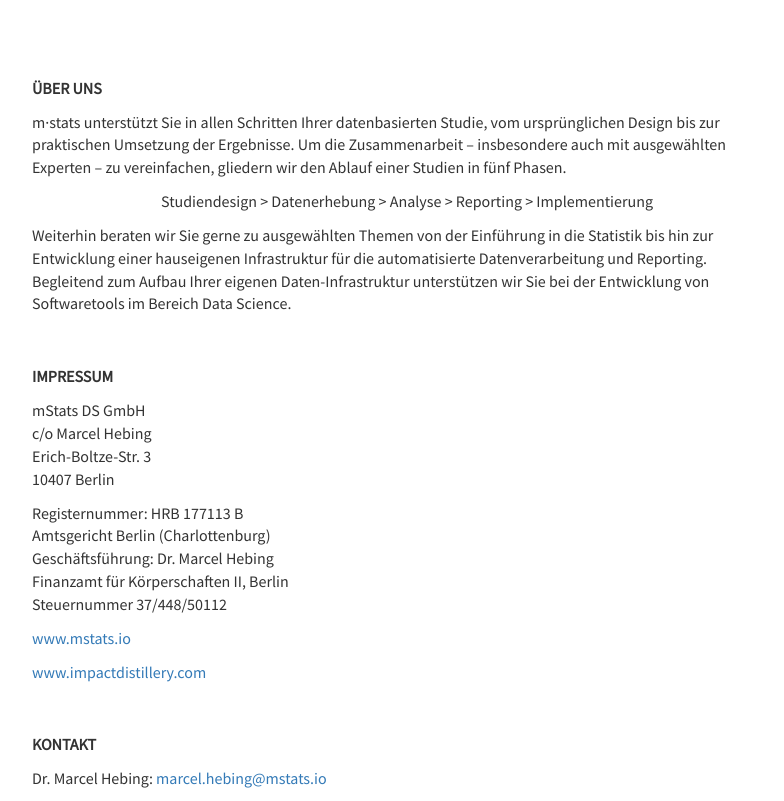
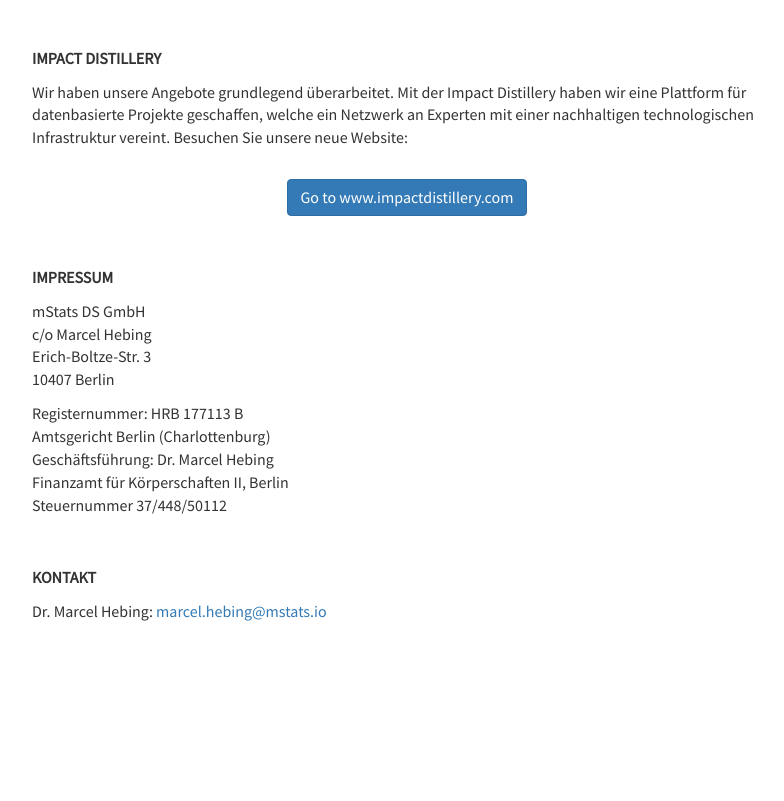
Before and after one commit to mstats/mstats.github.io, a plain HTML site: page index.html in a window 1280 px wide. Shown: the part 137-938 px from the top of the page, without its empty margins (233-1017 px from the left). After the commit the page ends 800 px from the top, so only its background shows below. Drawn offline with nearby package versions, Linux system fonts and the light colour scheme.

Commit message:
Update mstats.io

```diff
--- a/index.html
+++ b/index.html
@@ -27,10 +27,9 @@
           <img src="img/mstats-logo.png" alt="m·stats" class="img-responsive">
         </div>
         <div class="col-md-8 col-md-offset-2">
-          <p style="margin-top: 80px;"><b>ÜBER UNS</b></p>
-          <p>m·stats unterstützt Sie in allen Schritten Ihrer datenbasierten Studie, vom ursprünglichen Design bis zur praktischen Umsetzung der Ergebnisse. Um die Zusammenarbeit – insbesondere auch mit ausgewählten Experten – zu vereinfachen, gliedern wir den Ablauf einer Studien in fünf Phasen.</p>
-          <p class="text-center">Studiendesign > Datenerhebung > Analyse > Reporting > Implementierung</p>
-          <p>Weiterhin beraten wir Sie gerne zu ausgewählten Themen von der Einführung in die Statistik bis hin zur Entwicklung einer hauseigenen Infrastruktur für die automatisierte Datenverarbeitung und Reporting. Begleitend zum Aufbau Ihrer eigenen Daten-Infrastruktur unterstützen wir Sie bei der Entwicklung von Softwaretools im Bereich Data Science.</p>
+          <p style="margin-top: 50px;"><b>IMPACT DISTILLERY</b></p>
+          <p>Wir haben unsere Angebote grundlegend überarbeitet. Mit der Impact Distillery haben wir eine Plattform für datenbasierte Projekte geschaffen, welche ein Netzwerk an Experten mit einer nachhaltigen technologischen Infrastruktur vereint. Besuchen Sie unsere neue Website:</p>
+          <p class="text-center" style="margin-top: 30px"><a class="btn btn-primary" href="https://www.impactdistillery.com">Go to www.impactdistillery.com</a></p>
           <p style="margin-top: 50px;"><b>IMPRESSUM</b></p>
           <p>
             mStats DS GmbH<br />
@@ -45,8 +44,6 @@
             Finanzamt für Körperschaften II, Berlin<br />
             Steuernummer 37/448/50112
           </p>
-          <p><a href="http://www.mstats.io">www.mstats.io</a></p>
-          <p><a href="https://www.impactdistillery.com">www.impactdistillery.com</a></p>
           <p style="margin-top: 50px;"><b>KONTAKT</b></p>
           <p>
             Dr. Marcel Hebing:
```
